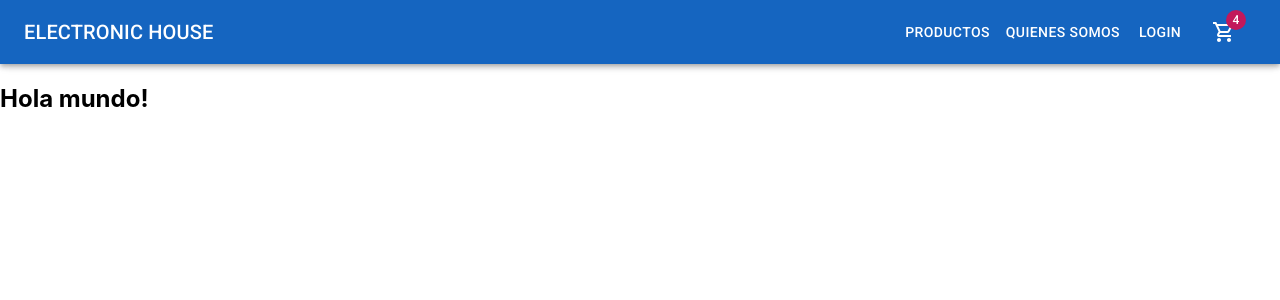
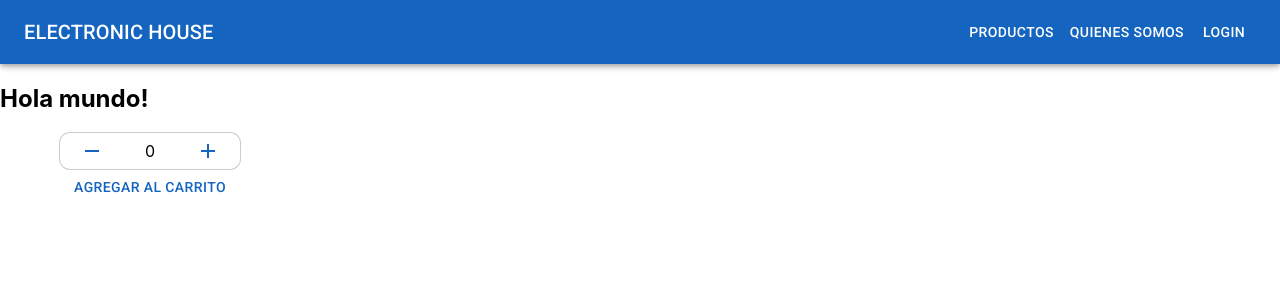
Before and after one commit to adroverseba/venta-productos-informaticos_adrover, a React (Create React App) app: page / in a window 1280 px wide. Shown: the top 300 px of the page. Built offline with nearby package versions, Linux system fonts and the light colour scheme.

Commit message:
contador boton

```diff
--- a/package.json
+++ b/package.json
@@ -15,6 +15,7 @@
     "react": "^17.0.2",
     "react-dom": "^17.0.2",
     "react-scripts": "5.0.0",
+    "styled-components": "^5.3.5",
     "web-vitals": "^2.1.4"
   },
   "scripts": {
--- a/src/App.js
+++ b/src/App.js
@@ -1,17 +1,20 @@
 import { ThemeProvider } from "@mui/material/styles";
 import theme from "./temaConfig";
-import Home from "./pages/Home";
 // import Button from "@mui/material/Button";
 // import { makeStyles } from "@mui/styles";
 // import Icon from "@mui/material/Icon";
 // import IconButton from "@mui/material/IconButton";
 // import Typography from "@mui/material/Typography";
+
 // import "./App.css";
+import Navbar from "./components/NavBar";
+import ItemListContainer from "./components/ItemListContainer";
 
 function App() {
   return (
     <ThemeProvider theme={theme}>
-      <Home />
+      <Navbar />
+      <ItemListContainer />
     </ThemeProvider>
   );
 }
--- /dev/null
+++ b/src/components/ItemCount.jsx
@@ -0,0 +1,44 @@
+import { Add, Remove } from "@mui/icons-material";
+import { Button } from "@mui/material";
+import { useState } from "react";
+import { MainProductContainer, ProductCountContainer } from "./styledComponent";
+
+//{ stock = 0, initial = 1, onAdd }
+
+const ItemCount = () => {
+  const [count, setCount] = useState(0);
+
+  // useEffect(() => {
+  //   setCount(initial);
+  // }, []);
+
+  const increment = () => {
+    if (count < 5) {
+      setCount(count + 1);
+    }
+  };
+
+  const decrement = () => {
+    if (count > 0) {
+      setCount(count - 1);
+    }
+  };
+  return (
+    <MainProductContainer>
+      <ProductCountContainer>
+        <Button variant="text" color="primary" onClick={decrement}>
+          <Remove />
+        </Button>
+        <span>{count}</span>
+        <Button variant="text" color="primary" onClick={increment}>
+          <Add />
+        </Button>
+      </ProductCountContainer>
+      <Button variant="text" color="primary">
+        Agregar al carrito
+      </Button>
+    </MainProductContainer>
+  );
+};
+
+export default ItemCount;
--- a/src/components/ItemListContainer.jsx
+++ b/src/components/ItemListContainer.jsx
@@ -1,7 +1,10 @@
+import ItemCount from "./ItemCount";
+
 const ItemListContainer = (props) => {
   return (
     <div>
       <h2>Hola mundo!</h2>
+      <ItemCount />
     </div>
   );
 };
--- a/src/components/NavBar.js
+++ b/src/components/NavBar.js
@@ -4,7 +4,6 @@ import Typography from "@mui/material/Typography";
 import { makeStyles } from "@mui/styles";
 // import IconButton from "@mui/material/IconButton";
 import Button from "@mui/material/Button";
-import CartWidget from "./CartWidget";
 
 const useStyles = makeStyles((theme) => ({
   offset: theme.mixins.toolbar,
@@ -32,18 +31,13 @@ const Navbar = () => {
           <Typography variant="h6" component="h1" className={classes.title}>
             ELECTRONIC HOUSE
           </Typography>
-
           <Button variant="text" color="inherit">
             productos
           </Button>
-
           <Button variant="text" color="inherit">
             Quienes somos
           </Button>
           <Button color="inherit">Login</Button>
-          <Button color="inherit">
-            <CartWidget />
-          </Button>
         </Toolbar>
       </AppBar>
       <div className={classes.offset}></div>
--- /dev/null
+++ b/src/components/styledComponent.js
@@ -0,0 +1,18 @@
+import styled from "styled-components";
+
+export const ProductCountContainer = styled.div`
+  width: 180px;
+  margin: 0 auto;
+  display: flex;
+  justify-content: space-between;
+  align-items: center;
+  // border: solid grey 0.1px;
+  border-radius: 10px;
+  box-shadow: 0px 0px 0px 1px rgba(0, 0, 0, 0.2);
+`;
+
+export const MainProductContainer = styled.div`
+  width: 300px;
+  display: flex;
+  flex-direction: column;
+`;
--- a/src/index.js
+++ b/src/index.js
@@ -2,7 +2,6 @@ import React from "react";
 import ReactDOM from "react-dom";
 import "./index.css";
 import App from "./App";
-
 ReactDOM.render(
   <React.StrictMode>
     <App />
```
Also changed, not shown: src/App.css (+6 -1 lines), 1 other file (tests, documents, lock files or other folders).
